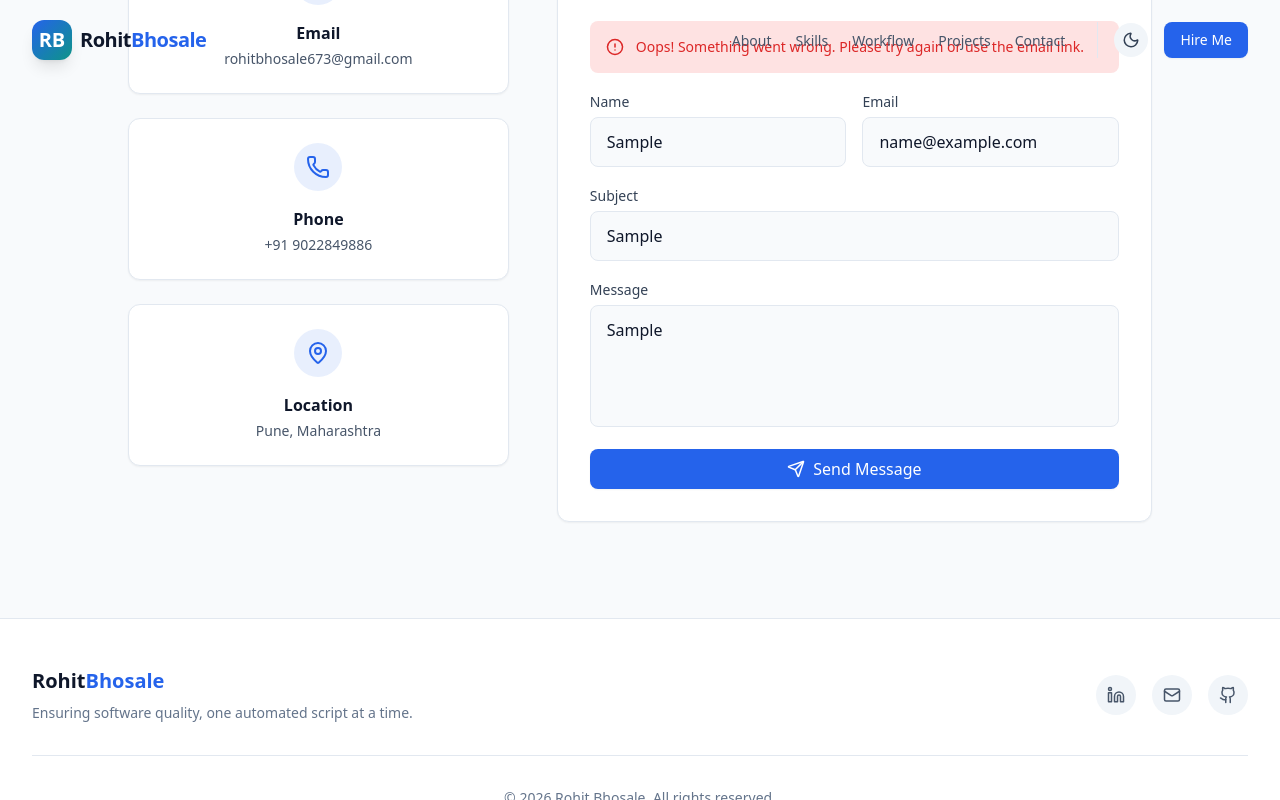
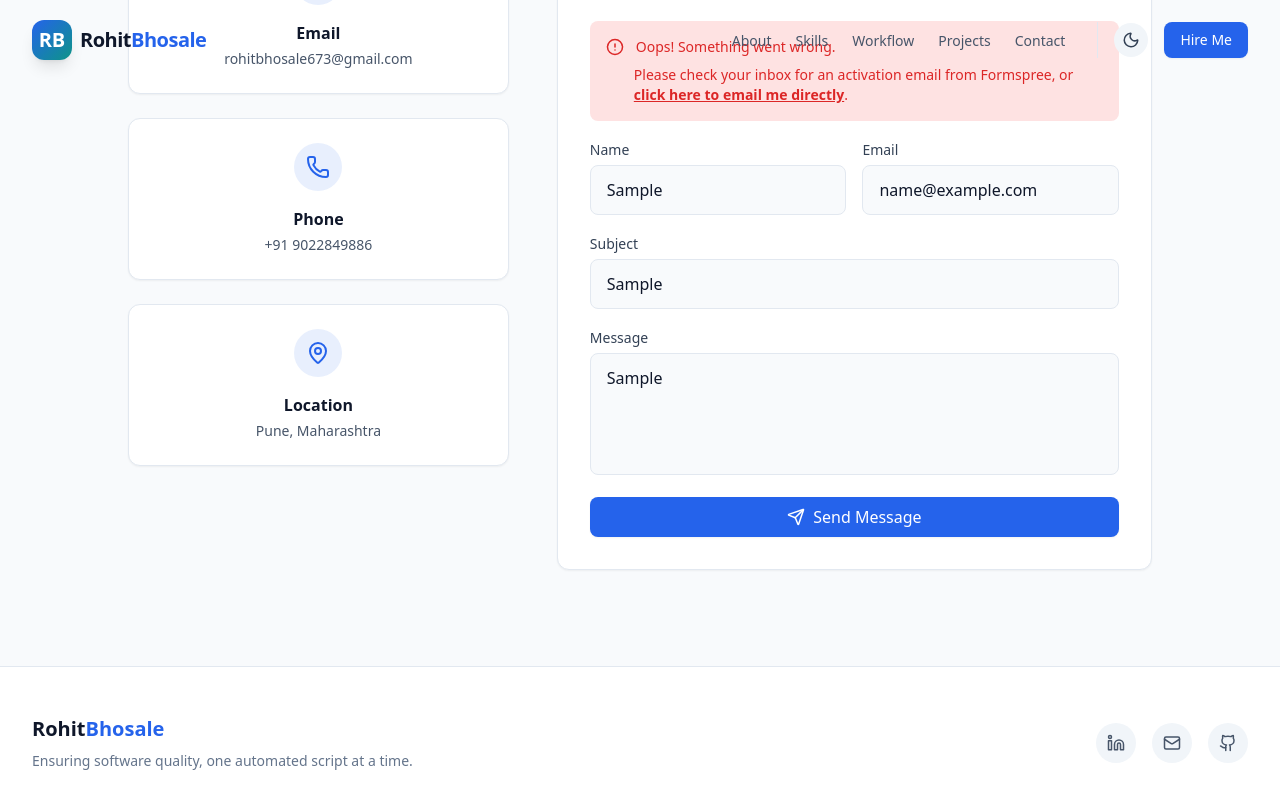
Before and after one commit to RohitBhosale673/QA-Portfolio, a React (Vite) app in the folder react-portfolio/: page / in a window 1280 px wide. Both pictures are taken after typing "Sample", "name@example.com", "Sample", "Sample" into the empty fields and a click on the button "Send Message". Shown: the part 7575-8375 px from the top of the page. Built offline with nearby package versions, Linux system fonts and the light colour scheme.

Commit message:
Fix: Switch to FormData for Formspree compatibility

```diff
--- a/react-portfolio/src/components/Contact.jsx
+++ b/react-portfolio/src/components/Contact.jsx
@@ -21,13 +21,12 @@ const Contact = () => {
         setStatus('loading');
 
         try {
-            const response = await fetch('https://formspree.io/f/rohitbhosale673@gmail.com', {
+            const response = await fetch('https://formspree.io/rohitbhosale673@gmail.com', {
                 method: 'POST',
                 headers: {
-                    'Content-Type': 'application/json',
                     'Accept': 'application/json'
                 },
-                body: JSON.stringify(formData)
+                body: new FormData(e.target)
             });
 
             console.log('Formspree response status:', response.status);
@@ -123,9 +122,12 @@ const Contact = () => {
                         ) : (
                             <form className="space-y-4" onSubmit={handleSubmit}>
                                 {status === 'error' && (
-                                    <div className="p-4 bg-red-100 dark:bg-red-900/20 text-red-600 dark:text-red-400 rounded-lg flex items-center gap-3 text-sm">
-                                        <AlertCircle size={18} />
-                                        <span>Oops! Something went wrong. Please try again or use the email link.</span>
+                                    <div className="p-4 bg-red-100 dark:bg-red-900/20 text-red-600 dark:text-red-400 rounded-lg flex flex-col gap-2 text-sm">
+                                        <div className="flex items-center gap-3">
+                                            <AlertCircle size={18} />
+                                            <span>Oops! Something went wrong.</span>
+                                        </div>
+                                        <p className="ml-7">Please check your inbox for an activation email from Formspree, or <a href="mailto:rohitbhosale673@gmail.com" className="underline font-bold">click here to email me directly</a>.</p>
                                     </div>
                                 )}
 
```
Also changed, not shown: 1 other file (tests, documents, lock files or other folders).
